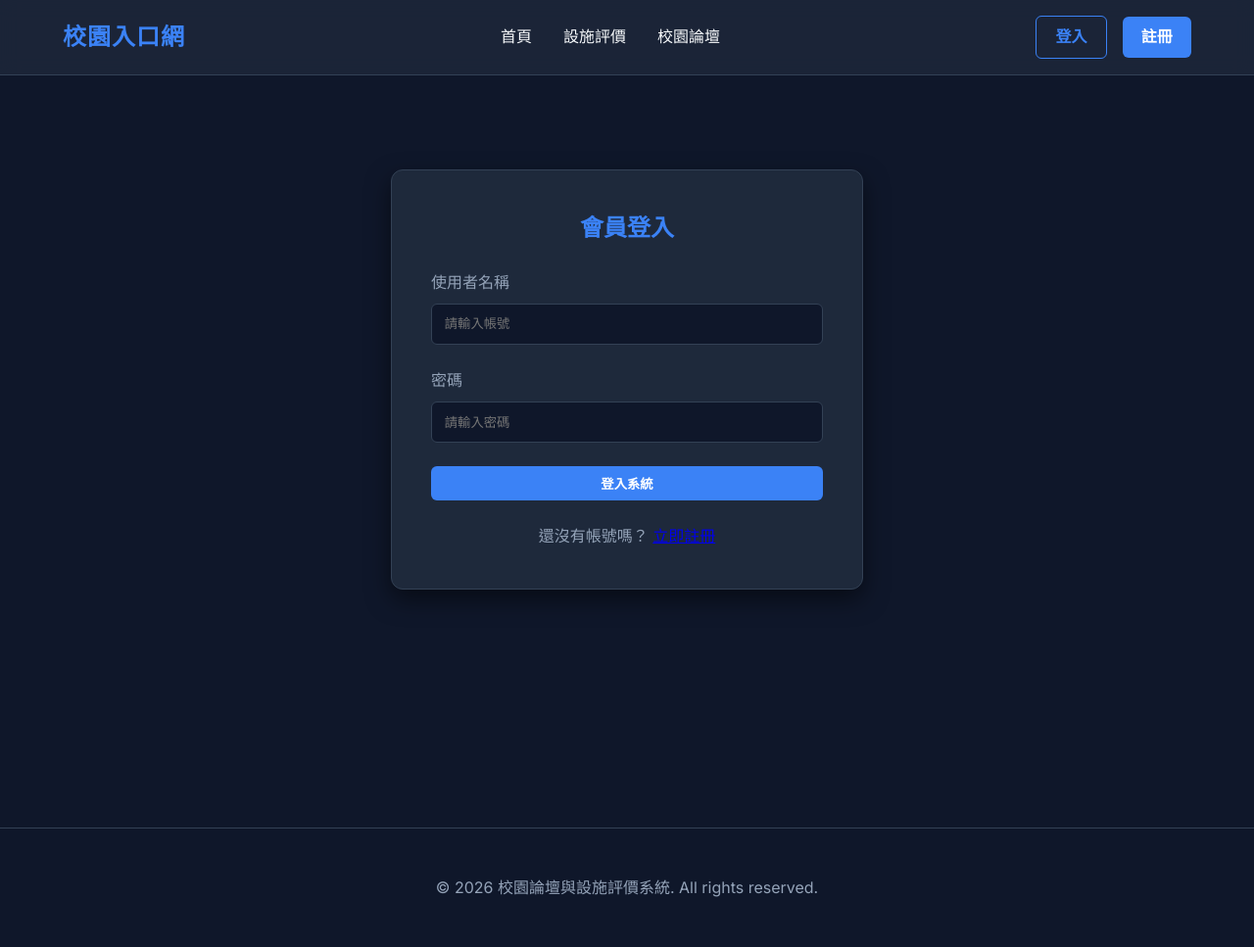
After one commit to andrew20070129-byte/End-of-term-special-topic-report, a Flask app: page /login in a window 1280 px wide. The commit adds this page. Shown: the whole page at 98% size. Run offline with Flask 3, Linux system fonts and the light colour scheme.

Commit message:
feat: implement user authentication module

```diff
--- a/app.py
+++ b/app.py
@@ -1,6 +1,7 @@
 from flask import Flask, render_template, request, session, redirect, url_for, flash
 import database
 from werkzeug.security import generate_password_hash, check_password_hash
+from functools import wraps
 
 app = Flask(__name__)
 # 設定 Secret Key 供 Session 與 Flash 訊息使用 (開發階段可寫死，上線建議使用環境變數)
@@ -9,9 +10,73 @@ app.secret_key = 'super_secret_campus_key'
 # 初始化資料庫 (若 database.db 不存在則依據 schema.sql 建立)
 database.init_db()
 
+# 登入驗證裝飾器
+def login_required(f):
+    @wraps(f)
+    def decorated_function(*args, **kwargs):
+        if 'user_id' not in session:
+            flash('請先登入後再進行操作！', 'error')
+            return redirect(url_for('login'))
+        return f(*args, **kwargs)
+    return decorated_function
+
 @app.route('/')
 def index():
     return render_template('index.html')
 
+@app.route('/register', methods=['GET', 'POST'])
+def register():
+    if request.method == 'POST':
+        username = request.form.get('username')
+        password = request.form.get('password')
+
+        if not username or not password:
+            flash('帳號與密碼欄位不能為空！', 'error')
+            return redirect(url_for('register'))
+
+        conn = database.get_db_connection()
+        user = conn.execute('SELECT id FROM users WHERE username = ?', (username,)).fetchone()
+
+        if user:
+            flash('此帳號已經被註冊了，請嘗試其他名稱！', 'error')
+            conn.close()
+            return redirect(url_for('register'))
+
+        hashed_password = generate_password_hash(password)
+        conn.execute('INSERT INTO users (username, password_hash) VALUES (?, ?)', (username, hashed_password))
+        conn.commit()
+        conn.close()
+
+        flash('註冊成功！請登入您的帳號。', 'success')
+        return redirect(url_for('login'))
+
+    return render_template('auth/register.html')
+
+@app.route('/login', methods=['GET', 'POST'])
+def login():
+    if request.method == 'POST':
+        username = request.form.get('username')
+        password = request.form.get('password')
+
+        conn = database.get_db_connection()
+        user = conn.execute('SELECT * FROM users WHERE username = ?', (username,)).fetchone()
+        conn.close()
+
+        if user and check_password_hash(user['password_hash'], password):
+            session['user_id'] = user['id']
+            session['username'] = user['username']
+            flash('登入成功！歡迎回來，' + user['username'], 'success')
+            return redirect(url_for('index'))
+        else:
+            flash('登入失敗，請檢查您的帳號或密碼。', 'error')
+
+    return render_template('auth/login.html')
+
+@app.route('/logout')
+def logout():
+    session.clear()
+    flash('您已成功登出。', 'success')
+    return redirect(url_for('index'))
+
 if __name__ == '__main__':
     app.run(debug=True)
--- a/static/css/style.css
+++ b/static/css/style.css
@@ -202,3 +202,61 @@ footer {
 }
 .flash-success { background-color: rgba(16, 185, 129, 0.2); border: 1px solid var(--success); color: var(--success); }
 .flash-error { background-color: rgba(239, 68, 68, 0.2); border: 1px solid var(--danger); color: var(--danger); }
+
+/* Forms */
+.form-container {
+    max-width: 400px;
+    margin: 4rem auto;
+    background-color: var(--card-bg);
+    padding: 2.5rem;
+    border-radius: 12px;
+    border: 1px solid var(--border-color);
+    box-shadow: 0 10px 25px rgba(0,0,0,0.5);
+    animation: fadeIn 0.5s ease-out;
+}
+
+.form-container h2 {
+    text-align: center;
+    color: var(--primary-color);
+    margin-top: 0;
+    margin-bottom: 1.5rem;
+}
+
+.form-group {
+    margin-bottom: 1.5rem;
+}
+
+.form-group label {
+    display: block;
+    margin-bottom: 0.5rem;
+    color: var(--text-secondary);
+}
+
+.form-control {
+    width: 100%;
+    padding: 0.8rem;
+    border-radius: 6px;
+    border: 1px solid var(--border-color);
+    background-color: var(--bg-color);
+    color: var(--text-primary);
+    box-sizing: border-box;
+    transition: border-color 0.3s;
+}
+
+.form-control:focus {
+    outline: none;
+    border-color: var(--primary-color);
+    box-shadow: 0 0 0 2px rgba(59, 130, 246, 0.2);
+}
+
+.btn-block {
+    display: block;
+    width: 100%;
+    text-align: center;
+}
+
+.auth-redirect {
+    text-align: center;
+    margin-top: 1.5rem;
+    color: var(--text-secondary);
+}
--- /dev/null
+++ b/templates/auth/login.html
@@ -0,0 +1,23 @@
+{% extends 'base.html' %}
+
+{% block title %}登入 - 校園論壇與設施評價系統{% endblock %}
+
+{% block content %}
+<div class="form-container">
+    <h2>會員登入</h2>
+    <form action="{{ url_for('login') }}" method="POST">
+        <div class="form-group">
+            <label for="username">使用者名稱</label>
+            <input type="text" id="username" name="username" class="form-control" required placeholder="請輸入帳號">
+        </div>
+        <div class="form-group">
+            <label for="password">密碼</label>
+            <input type="password" id="password" name="password" class="form-control" required placeholder="請輸入密碼">
+        </div>
+        <button type="submit" class="btn-primary btn-block">登入系統</button>
+    </form>
+    <div class="auth-redirect">
+        還沒有帳號嗎？ <a href="{{ url_for('register') }}">立即註冊</a>
+    </div>
+</div>
+{% endblock %}
--- a/templates/base.html
+++ b/templates/base.html
@@ -20,10 +20,10 @@
         <div class="auth-links">
             {% if session.get('user_id') %}
                 <span>歡迎, {{ session.get('username') }}</span>
-                <a href="#" class="btn-outline">登出</a>
+                <a href="{{ url_for('logout') }}" class="btn-outline">登出</a>
             {% else %}
-                <a href="#" class="btn-outline">登入</a>
-                <a href="#" class="btn-primary">註冊</a>
+                <a href="{{ url_for('login') }}" class="btn-outline">登入</a>
+                <a href="{{ url_for('register') }}" class="btn-primary">註冊</a>
             {% endif %}
         </div>
     </nav>
```
Also changed, not shown: templates/auth/register.html (added, +23 -0 lines).
